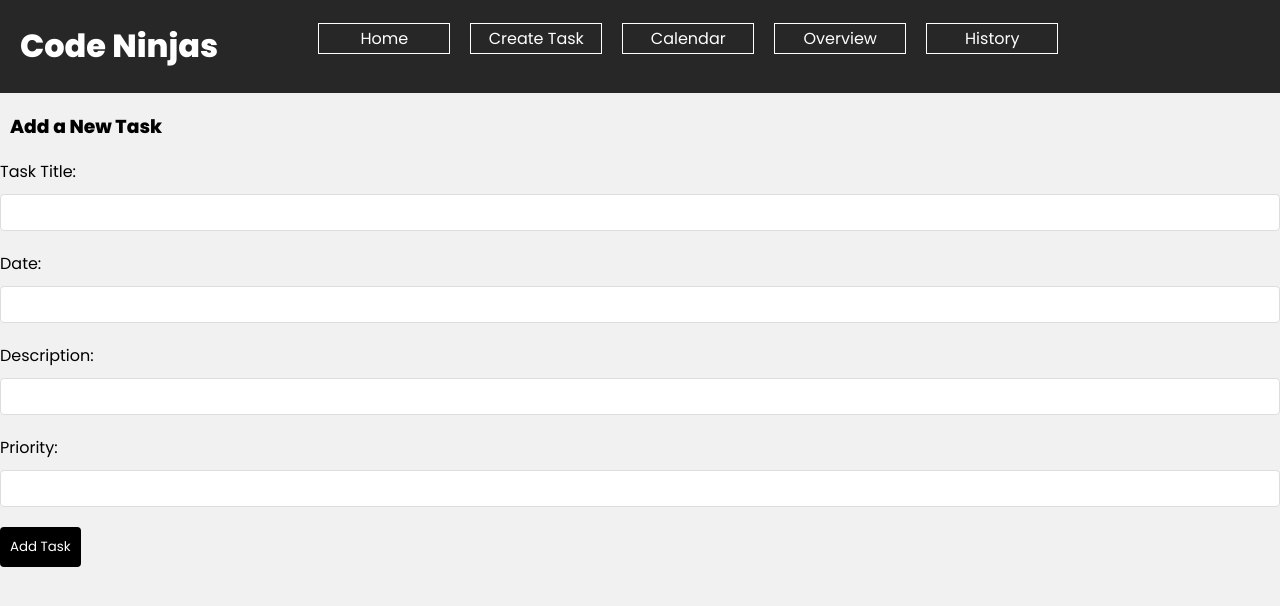
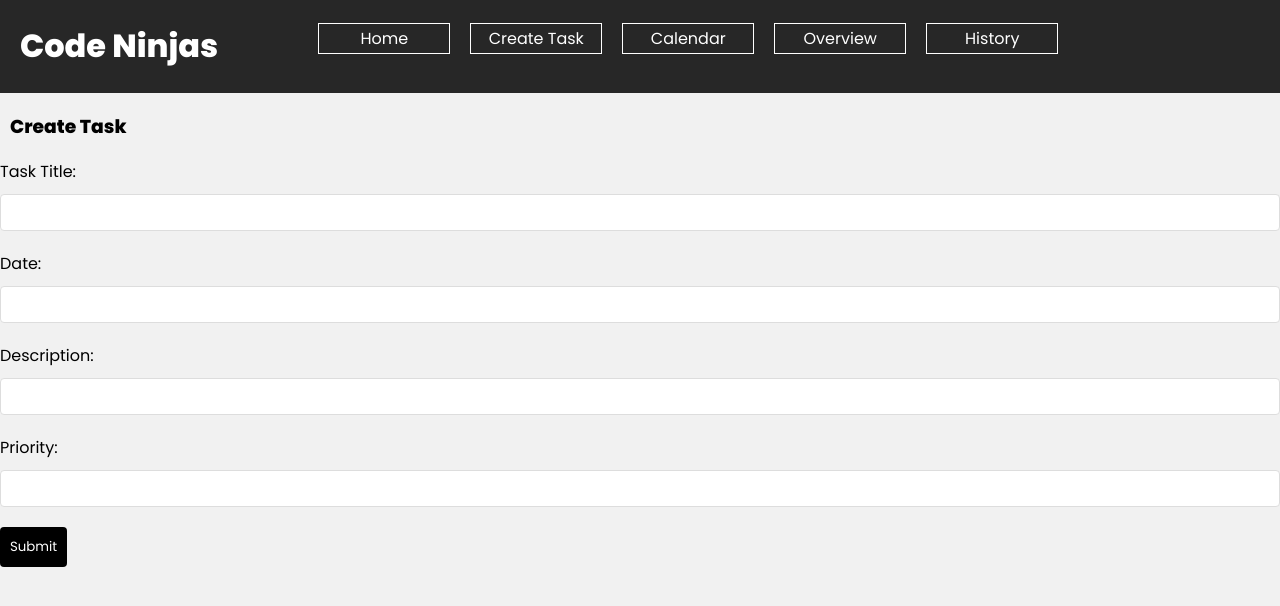
Before and after one commit to NightWolfz2/CTRLALTDELETE, a React (Create React App) app in the folder frontend/: page /createTask in a window 1280 px wide. Shown: the top 606 px of the page. Built offline with nearby package versions, Linux system fonts and the light colour scheme.

Commit message:
Title, Submit Button, Name - NM 70,87,93
Added "Create Task", "Task Name" and Submit Button with proper functionalities.

```diff
--- a/frontend/src/pages/TaskForm.js
+++ b/frontend/src/pages/TaskForm.js
@@ -40,7 +40,7 @@ const TaskForm = () => {
 
   return (
     <form className="create" onSubmit={handleSubmit}>
-      <h3>Add a New Task</h3>
+      <h3>Create Task</h3>
 
       <label>Task Title:</label>
       <input
@@ -67,7 +67,7 @@ const TaskForm = () => {
         value={priority}
       />
 
-      <button>Add Task</button>
+      <button>Submit</button>
       {error && <div className="error">{error}</div>}
     </form>
   )
```
